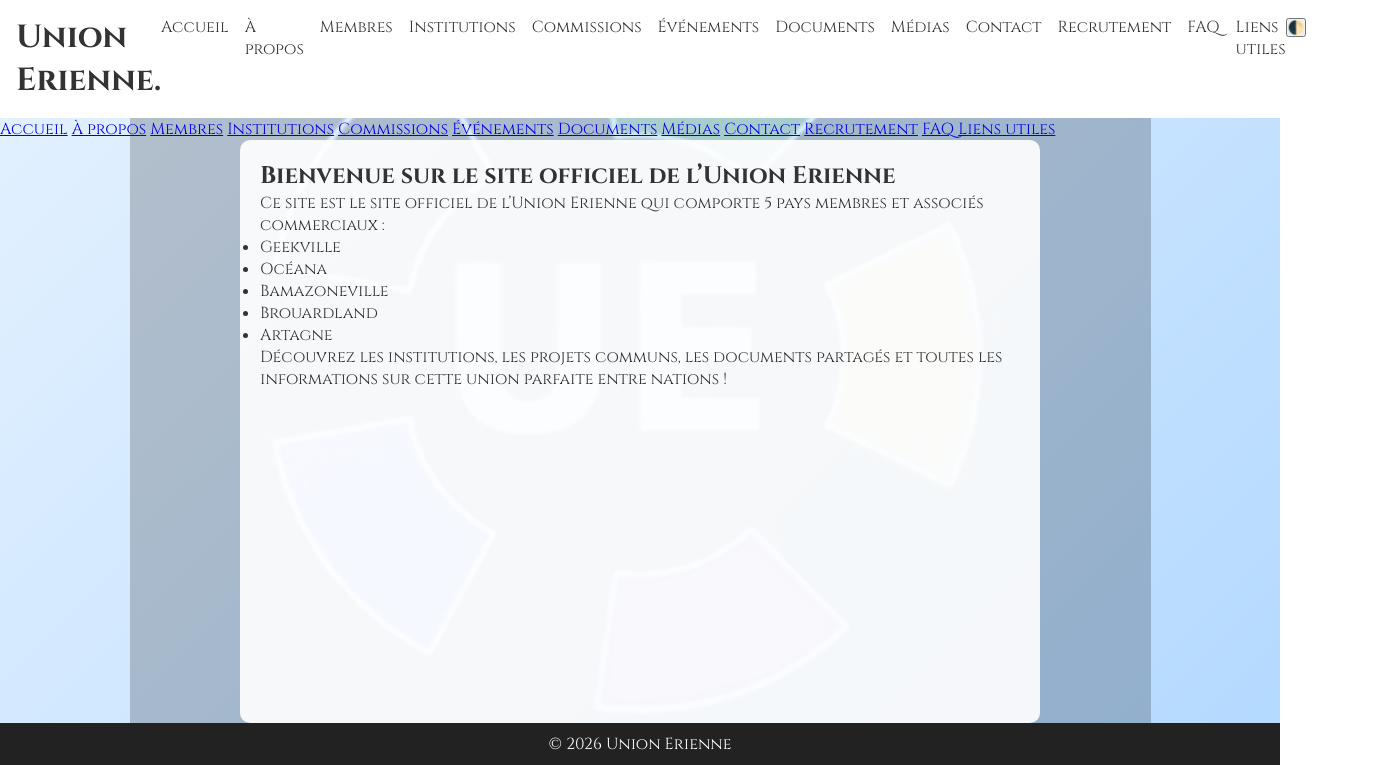
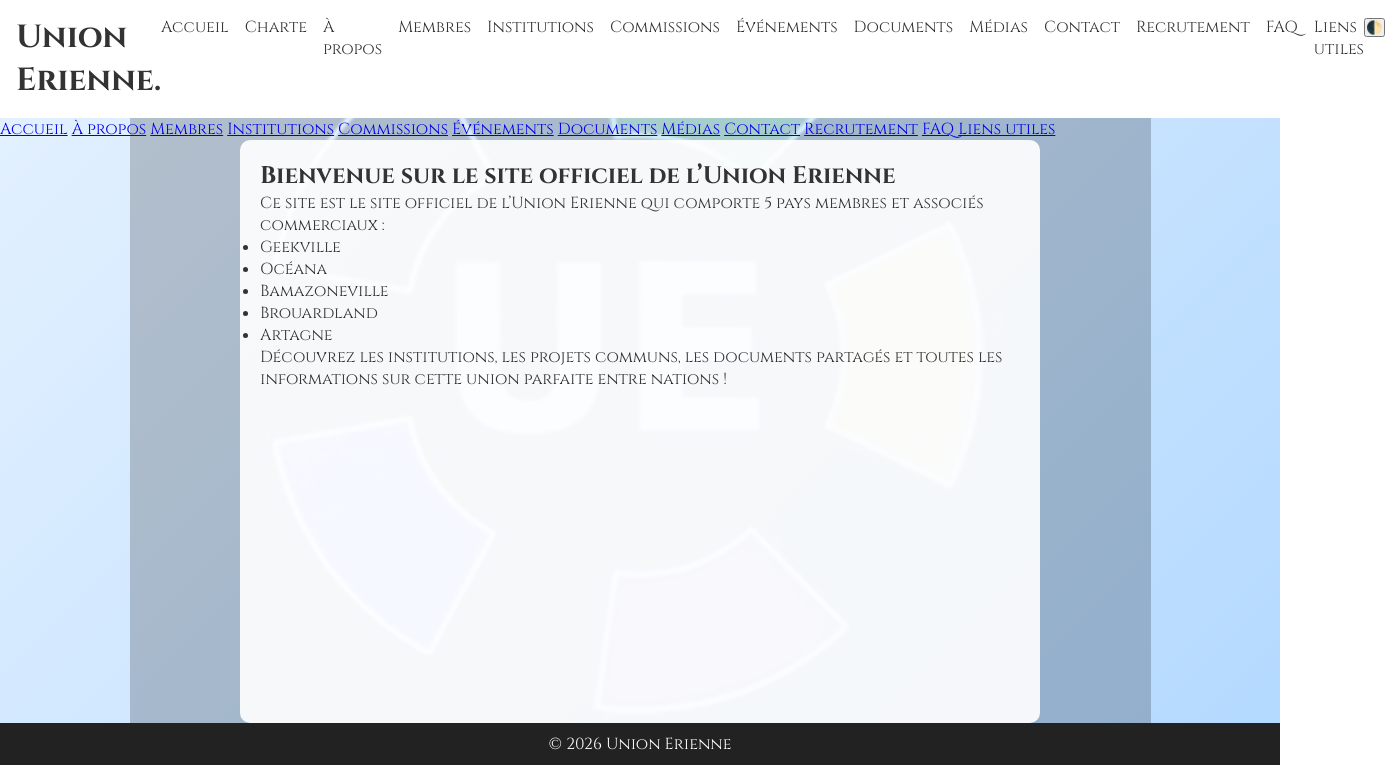
Before and after one commit to Titou2012/UnionErienne, a plain HTML site: page index.html in a window 1280 px wide. Shown: the part 35-800 px from the top of the page, 1385 px wide, since content can reach past the window. Drawn offline with Linux system fonts and the light colour scheme.

Commit message:
Update index.html

```diff
--- a/index.html
+++ b/index.html
@@ -21,6 +21,7 @@
         <h1 class="logo"><span class="surligne">Union Erienne</span>.</h1>
         <nav>
             <a href="./">Accueil</a>
+            <a href="./articles.html">Charte</a>
             <a href="./a-propos.html">À propos</a>
             <a href="./membres.html">Membres</a>
             <a href="./institutions.html">Institutions</a>
```
